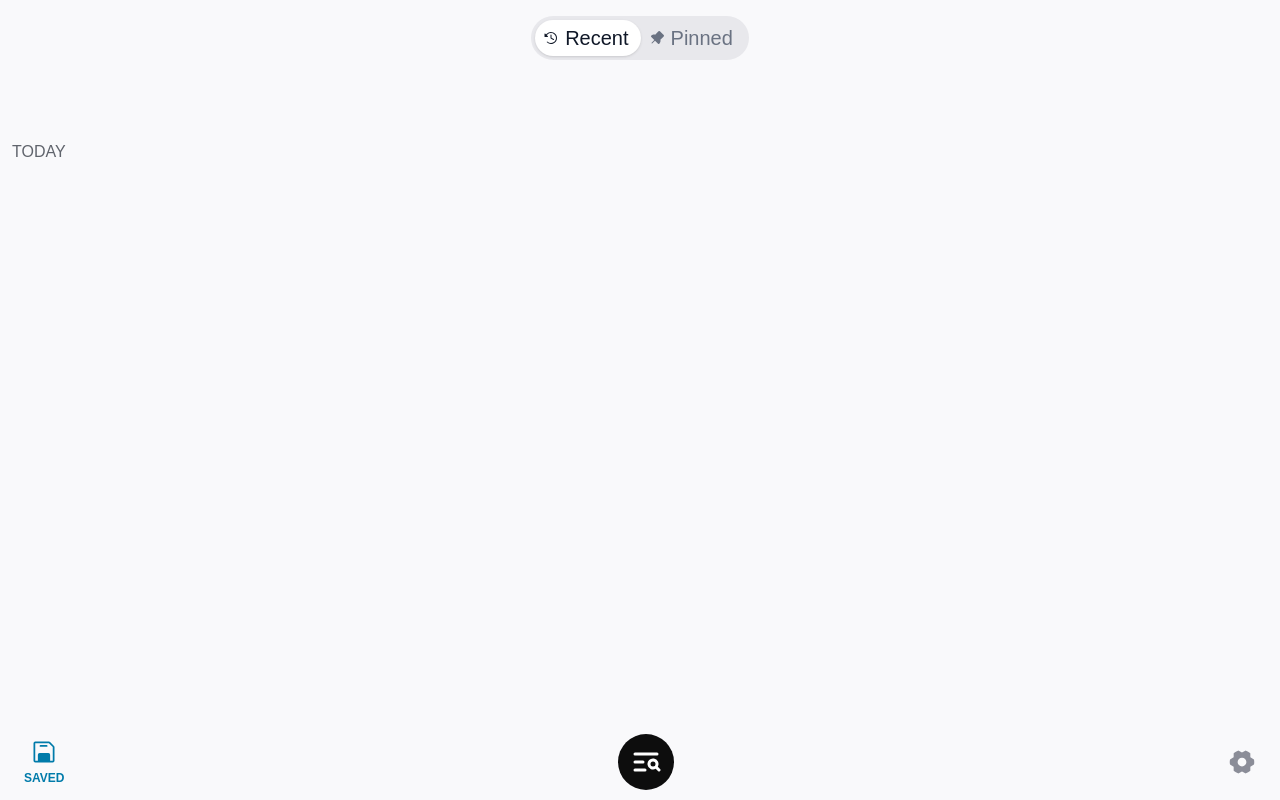
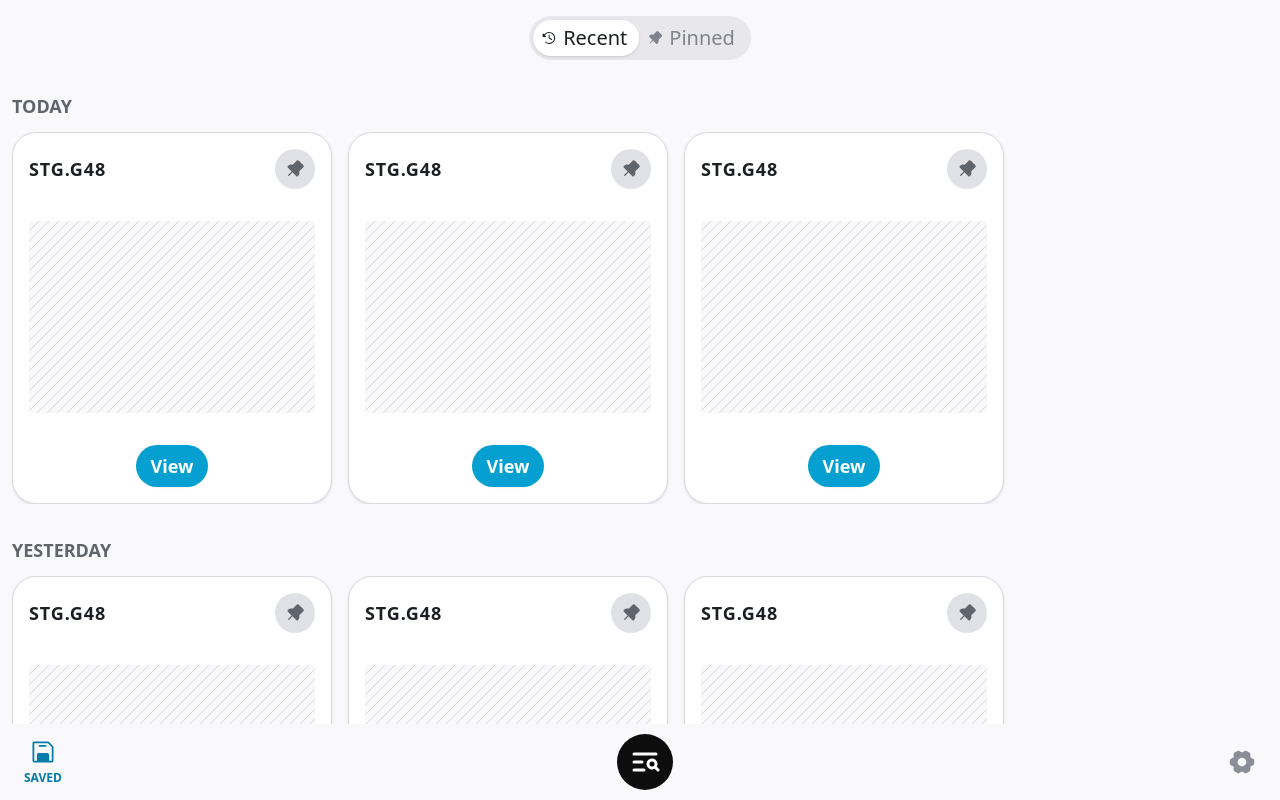
Before and after one commit to bitwhys/amzl-scc-commander, a React (Vite) app: page /saved in a window 1280 px wide. Built offline with nearby package versions, Linux system fonts and the light colour scheme.

Commit message:
refactor: more changes

```diff
--- a/index.html
+++ b/index.html
@@ -1,13 +1,13 @@
 <!doctype html>
-<html lang="en" class="bg-pink-500">
+<html lang="en" class="h-full">
   <head>
     <meta charset="UTF-8" />
     <link rel="icon" type="image/svg+xml" href="/vite.svg" />
     <meta name="viewport" content="width=device-width, initial-scale=1.0" />
     <title>SCCMDR</title>
   </head>
-  <body class="antialiased text-foreground bg-background h-svh w-svw overflow-hidden">
-    <div id="root" class="h-full"></div>
+  <body class="antialiased h-full overflow-hidden overscroll-none bg-background text-foreground">
+    <div id="root" class="flex h-dvh flex-col"></div>
     <script type="module" src="/src/main.tsx"></script>
   </body>
 </html>
--- a/package.json
+++ b/package.json
@@ -25,6 +25,7 @@
     "@radix-ui/react-navigation-menu": "^1.2.14",
     "@radix-ui/react-popover": "^1.1.15",
     "@radix-ui/react-radio-group": "^1.3.8",
+    "@radix-ui/react-scroll-area": "^1.2.10",
     "@radix-ui/react-select": "^2.2.6",
     "@radix-ui/react-slider": "^1.3.6",
     "@radix-ui/react-slot": "^1.2.3",
--- a/src/assets/css/globals.css
+++ b/src/assets/css/globals.css
@@ -214,7 +214,11 @@
 }
 
 @theme inline {
-  --font-sans: "Plus Jakarta Sans Variable", sans-serif;
+  --spacing-top-buffer: --spacing(4);
+  /*--font-sans: "Plus Jakarta Sans Variable", sans-serif;*/
+}
+
+@theme inline {
   --color-background: var(--background);
   --color-foreground: var(--foreground);
   --color-card: var(--card);
--- a/src/components/content-placeholder.tsx
+++ b/src/components/content-placeholder.tsx
@@ -1,16 +1,8 @@
 import { cx } from "@/lib/utils.ts";
 export function ContentPlaceholder({ className }: { className?: string }) {
   return (
-    <div
-      className={cx(
-        "relative h-full overflow-hidden rounded bg-gray-50 dark:bg-dark-tremor-background-subtle",
-        className,
-      )}
-    >
-      <svg
-        className="absolute inset-0 h-full w-full stroke-gray-200 dark:stroke-gray-700"
-        fill="none"
-      >
+    <div className={cx("relative size-full overflow-hidden rounded bg-background", className)}>
+      <svg className="absolute inset-0 h-full w-full stroke-gray-6" fill="none">
         <defs>
           <pattern id="pattern-1" x="0" y="0" width="10" height="10" patternUnits="userSpaceOnUse">
             <path d="M-3 13 15-5M-5 5l18-18M-1 21 17 3"></path>
--- a/src/components/footer.tsx
+++ b/src/components/footer.tsx
@@ -10,10 +10,10 @@
     <div>
       <Link
         className={cx(
-          "[--current-background-color:var(--color-black-a12)]",
+          "[--current-background-color:var(--color-black-a12)] dark:[--current-background-color:var(--color-white-a12)]",
           "[--current-text-color:var(--color-gray-10)] text-(--current-text-color)",
           {
-            "[--current-background-color:var(--color-accent-9)] [--current-text-color:var(--color-accent-11)]":
+            "[--current-background-color:var(--color-accent-9)] dark:[--current-background-color:var(--color-accent-9)] [--current-text-color:var(--color-accent-11)]":
               match,
           },
           className,
@@ -29,7 +29,7 @@
 
 export const Footer = () => {
   return (
-    <nav className="absolute bottom-0 inset-x-0 px-3 py-1.5 bg-background">
+    <nav className="shrink-0 px-3 py-1.5 bg-background">
       <div className="flex items-center justify-between">
         <CustomLink to="/saved" className={`flex flex-col items-center space-y-1 py-2 px-3`}>
           <FloppyDiskIcon className="text-current" size={28} weight="fill" />
@@ -39,7 +39,7 @@
           to="/search"
           className="w-14 h-14 bg-(--current-background-color) rounded-full flex items-center justify-center"
         >
-          <ListMagnifyingGlassIcon weight="bold" size={32} className="text-white" />
+          <ListMagnifyingGlassIcon weight="bold" size={32} className="text-white dark:text-black" />
         </CustomLink>
 
         <button
--- a/src/components/layouts/root-layout.tsx
+++ b/src/components/layouts/root-layout.tsx
@@ -6,12 +6,13 @@
 export const RootLayout = () => {
   return (
     <ThemeProvider defaultTheme="system">
-      <div className="h-svh w-svw overflow-hidden relative">
-        <main className="h-full px-3 pt-4 pb-2.5">
-          <Outlet />
-        </main>
-        <Footer />
-      </div>
+      <main
+        className="flex-1 overflow-y-auto overscroll-contain px-3 pb-2.5 select-none"
+        style={{ WebkitOverflowScrolling: "touch" }}
+      >
+        <Outlet />
+      </main>
+      <Footer />
     </ThemeProvider>
   );
 };
--- a/src/components/ui/button.tsx
+++ b/src/components/ui/button.tsx
@@ -10,7 +10,7 @@
 const buttonVariants = tv({
   base: [
     // base
-    "relative inline-flex items-center justify-center whitespace-nowrap rounded-full border px-3 py-2 text-center text-sm font-medium shadow-xs transition-all duration-100 ease-in-out",
+    "relative inline-flex items-center justify-center whitespace-nowrap rounded-full border px-3.5 py-1.5 text-center text-sm font-medium shadow-xs transition-all duration-100 ease-in-out",
     // disabled
     "disabled:pointer-events-none disabled:shadow-none",
     // focus
@@ -22,14 +22,14 @@
         // border
         "border-transparent",
         // text color
-        "text-white dark:text-white",
+        "text-accent-contrast",
         // background color
-        "bg-blue-500 dark:bg-blue-500",
+        "bg-accent-9",
         // hover color
-        "hover:bg-blue-600 dark:hover:bg-blue-600",
+        // "hover:bg-blue-600 dark:hover:bg-blue-600",
         // disabled
-        "disabled:bg-blue-300 disabled:text-white",
-        "dark:disabled:bg-blue-800 dark:disabled:text-blue-400",
+        "disabled:bg-accent-3 disabled:text-white",
+        // "dark:disabled:bg-blue-800 dark:disabled:text-blue-400",
       ],
       secondary: [
         // border
--- a/src/components/ui/input.tsx
+++ b/src/components/ui/input.tsx
@@ -11,16 +11,15 @@
     // base
     "relative block w-full appearance-none rounded-full border px-2.5 py-2 outline-hidden transition sm:text-sm",
     // border color
-    "border-gray-300 dark:border-gray-800",
+    "border-gray-7",
     // text color
-    "text-gray-900 dark:text-gray-50",
+    "text-foreground",
     // placeholder color
-    "placeholder-gray-400 dark:placeholder-gray-500",
+    "placeholder-gray-9",
     // background color
-    "bg-white dark:bg-gray-950",
+    "bg-white",
     // disabled
-    "disabled:border-gray-300 disabled:bg-gray-100 disabled:text-gray-400",
-    "dark:disabled:border-gray-700 dark:disabled:bg-gray-800 dark:disabled:text-gray-500",
+    "disabled:border-gray-8 disabled:bg-gray-8 disabled:text-gray-9",
     // file
     [
       "file:-my-2 file:-ml-2.5 file:cursor-pointer file:rounded-l-[5px] file:rounded-r-none file:border-0 file:px-3 file:py-2 file:outline-hidden focus:outline-hidden disabled:pointer-events-none file:disabled:pointer-events-none",
@@ -84,7 +83,7 @@
               // base
               "pointer-events-none absolute bottom-0 left-2 flex h-full items-center justify-center",
               // text color
-              "text-gray-400 dark:text-gray-600",
+              "text-gray-10",
             )}
           >
             <RiSearchLine className="size-[1.125rem] shrink-0" aria-hidden="true" />
@@ -100,7 +99,7 @@
                 // base
                 "h-fit w-fit rounded-xs outline-hidden transition-all",
                 // text
-                "text-gray-400 dark:text-gray-600",
+                "text-gray-10",
                 // hover
                 "hover:text-gray-500 dark:hover:text-gray-500",
                 focusRing,
--- a/src/components/ui/tabs.tsx
+++ b/src/components/ui/tabs.tsx
@@ -55,7 +55,7 @@
     case "line":
       return cx(
         // base
-        "-mb-px items-center justify-center border-b-2 border-transparent px-3 pb-2 text-sm font-semibold whitespace-nowrap transition-all",
+        "-mb-px items-center justify-center border-b-2 border-transparent px-3 pb-2 text-sm font-semibold whitespace-nowrap ",
         // text color
         "text-gray-500 dark:text-gray-500",
         // hover
@@ -72,16 +72,14 @@
     case "solid":
       return cx(
         // base
-        "inline-flex items-center justify-center rounded-full px-3 py-1 text-sm font-medium whitespace-nowrap ring-1 transition-all ring-inset",
+        "inline-flex items-center justify-center rounded-full px-3 py-1 text-sm font-medium whitespace-nowrap ring-1 ring-inset",
         // text color
-        "text-gray-500 dark:text-gray-400",
-        // hover
-        "hover:text-gray-700 dark:hover:text-gray-200",
+        "text-gray-10",
         // ring
         "ring-transparent",
         // selected
-        "data-[state=active]:bg-white data-[state=active]:text-gray-900 data-[state=active]:shadow-sm",
-        "dark:data-[state=active]:bg-gray-950 dark:data-[state=active]:text-gray-50",
+        "data-[state=active]:bg-white data-[state=active]:text-foreground data-[state=active]:shadow-sm",
+        "dark:data-[state=active]:bg-background",
         // disabled
         "data-disabled:pointer-events-none data-disabled:text-gray-400 data-disabled:opacity-50 dark:data-disabled:text-gray-600",
       );
--- a/src/routes/saved-items.tsx
+++ b/src/routes/saved-items.tsx
@@ -1,12 +1,23 @@
 import React from "react";
 import { Tabs, TabsContent, TabsList, TabsTrigger } from "@/components/ui/tabs.tsx";
-import { ClockCounterClockwiseIcon, PushPinIcon } from "@phosphor-icons/react";
+import {
+  ArrowsOutIcon,
+  ArrowsOutSimpleIcon,
+  ClockCounterClockwiseIcon,
+  FrameCornersIcon,
+  PushPinIcon,
+} from "@phosphor-icons/react";
+import { Button } from "@/components/ui/button.tsx";
+import { ContentPlaceholder } from "@/components/content-placeholder.tsx";
 
 export const SavedItems = () => {
   return (
-    <Tabs defaultValue="tab1" className="h-full flex flex-col gap-y-20">
-      <div className="flex justify-center items-center">
-        <TabsList variant="solid">
+    <Tabs
+      defaultValue="tab1"
+      className="h-full flex flex-col gap-y-20 pt-[calc(--spacing(4)+56px+--spacing(5))]"
+    >
+      <div className="flex justify-center items-center absolute top-top-buffer left-1/2 -translate-x-1/2 z-10">
+        <TabsList variant="solid" className="transition-none">
           <TabsTrigger value="tab1" className="gap-1.5 text-xl">
             <ClockCounterClockwiseIcon weight="fill" className="-ml-1 size-4" aria-hidden="true" />
             Recent
@@ -18,8 +29,31 @@
         </TabsList>
       </div>
       <div className="grow">
-        <TabsContent value="tab1">
-          <p className="text-base text-gray-11 uppercase">today</p>
+        <TabsContent value="tab1" className="space-y-8">
+          <section className="space-y-3">
+            <p className="text-lg text-gray-11 font-bold uppercase">today</p>
+            <ul className="flex overflow-x-auto gap-x-4">
+              {Array.from({ length: 3 }).map((_, index) => (
+                <SavedItem />
+              ))}
+            </ul>
+          </section>
+          <section className="space-y-3">
+            <p className="text-lg text-gray-11 font-bold uppercase">yesterday</p>
+            <ul className="flex overflow-x-auto gap-x-4">
+              {Array.from({ length: 3 }).map((_, index) => (
+                <SavedItem />
+              ))}
+            </ul>
+          </section>
+          <section className="space-y-3">
+            <p className="text-lg text-gray-11 font-bold uppercase">last friday</p>
+            <ul className="flex overflow-x-auto gap-x-4">
+              {Array.from({ length: 3 }).map((_, index) => (
+                <SavedItem />
+              ))}
+            </ul>
+          </section>
         </TabsContent>
         <TabsContent value="tab2">
           <p className="text-lg text-gray-11 font-bold uppercase">August 21</p>
@@ -30,3 +64,25 @@
 };
 
 export const savedItemsLoader = () => {};
+
+function SavedItem() {
+  return (
+    <div className="isolate relative bg-card rounded-3xl shadow-sm border p-4 w-full max-w-xs">
+      <div className="flex flex-col gap-y-8">
+        <div className="flex items-center justify-between">
+          <h2 className="text-lg font-bold tracking-wider uppercase">STG.G48</h2>
+          <div className="self-end size-10 bg-gray-5 rounded-full flex items-center justify-center">
+            <PushPinIcon size={20} weight="fill" className="text-gray-11" />
+          </div>
+        </div>
+        <div className="flex items-center justify-center">
+          <ContentPlaceholder className="h-48 w-auto aspect-video" />
+        </div>
+        {/* Action Section */}
+        <div className="flex items-center justify-center space-x-6 w-full">
+          <Button className="text-lg font-semibold">View</Button>
+        </div>
+      </div>
+    </div>
+  );
+}
--- a/src/routes/search-items.tsx
+++ b/src/routes/search-items.tsx
@@ -47,8 +47,8 @@
 
 export const SearchItems = () => {
   return (
-    <div className="space-y-8">
-      <div className="flex items-center gap-x-4">
+    <div className="space-y-4">
+      <div className="flex items-center gap-x-4 sticky top-0 z-10 bg-background -mx-3 px-2 pt-top-buffer pb-2">
         <div className="flex-1">
           <Label htmlFor="search" className="sr-only">
             Search
@@ -69,7 +69,7 @@
         {items.map((item) => (
           <li
             key={item.id}
-            className="overflow-hidden rounded-md bg-white px-6 py-4 shadow-sm dark:bg-gray-800/50 dark:shadow-none dark:outline dark:-outline-offset-1 dark:outline-white/10"
+            className="overflow-hidden rounded-md bg-white px-6 py-4 shadow-sm [--tw-shadow-color:var(--color-black-a3)] dark:bg-card dark:shadow-none dark:outline dark:-outline-offset-1 dark:outline-gray-a4"
           >
             {/* Your content */}
             <ContentPlaceholder className="h-13" />
```
Also changed, not shown: 1 other file (tests, documents, lock files or other folders).
